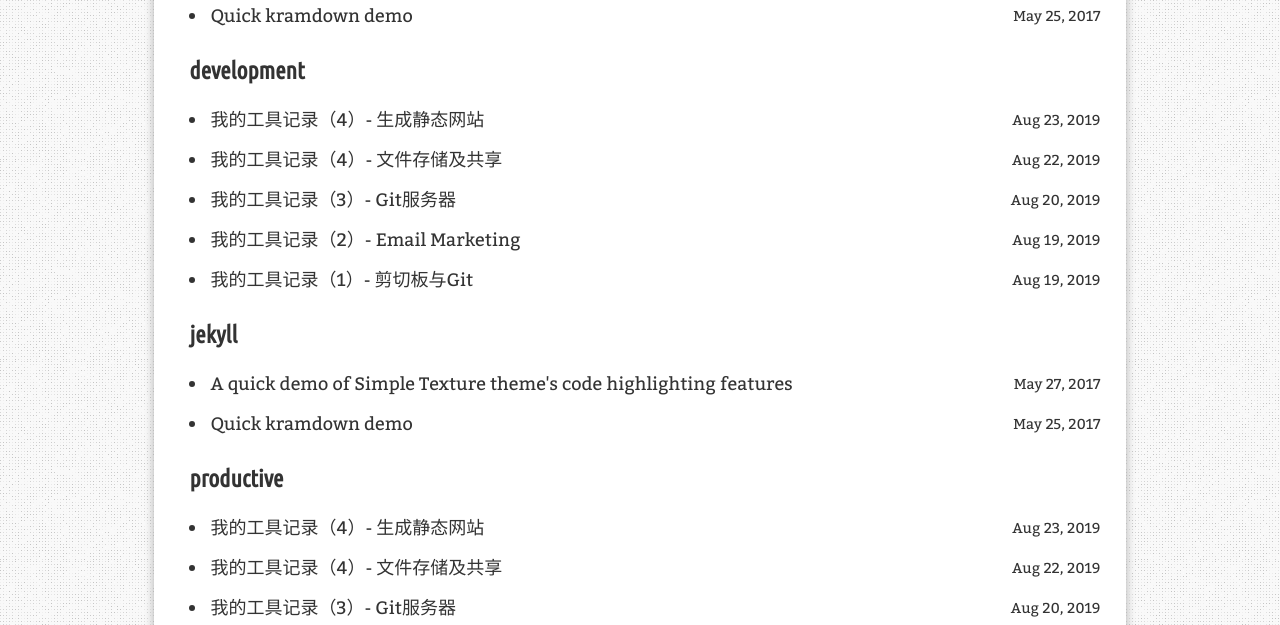
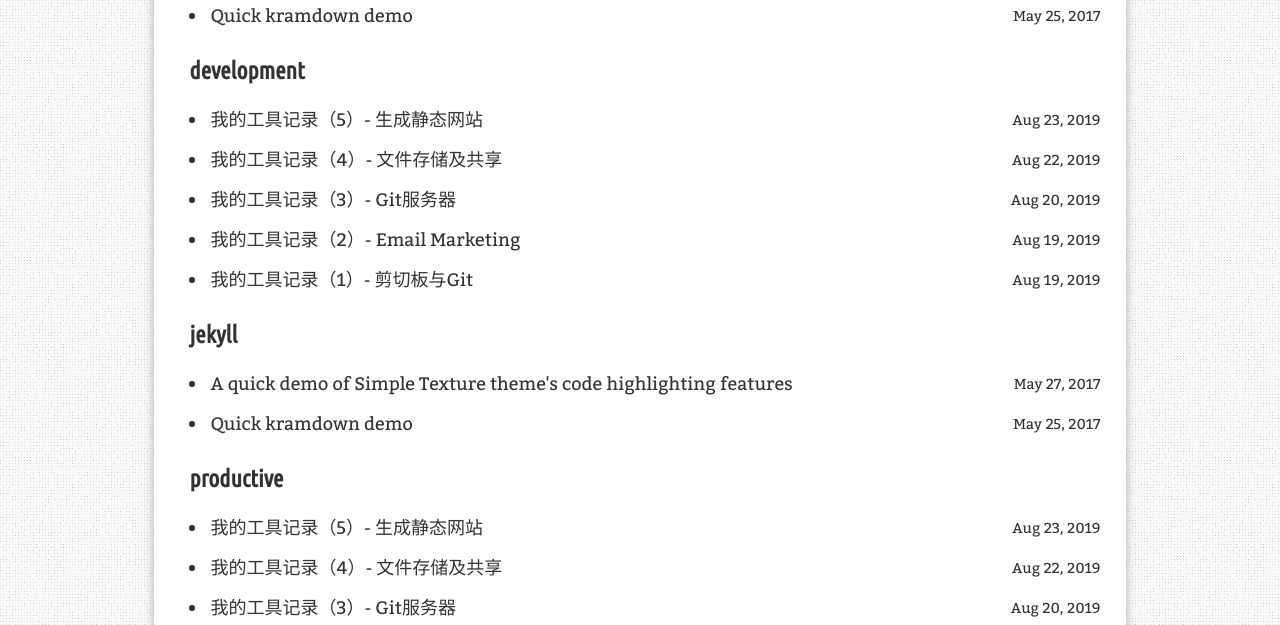
Before and after one commit to qinwenshi/sh, a Jekyll site: the page built from blog/tags/index.html, in a window 1280 px wide. Shown: the part 439-1064 px from the top of the page. Built offline with Jekyll 4.4.1, drawn with Linux system fonts in a browser that asks for light colours; nearby versions of some CDN libraries; comment, search, counter and statistics services are not loaded.

Commit message:
Fix title

```diff
--- a/_posts/2019-08-23-my-tools-distilled-5.md
+++ b/_posts/2019-08-23-my-tools-distilled-5.md
@@ -1,7 +1,7 @@
 ---
 layout: post
-title: 我的工具记录（4）- 生成静态网站
-description: 记录我使用的一些工具（4）- 生成静态网站
+title: 我的工具记录（5）- 生成静态网站
+description: 记录我使用的一些工具（5）- 生成静态网站
 categories: [tools]
 tags: [development, productive]
 redirect_from:
```
